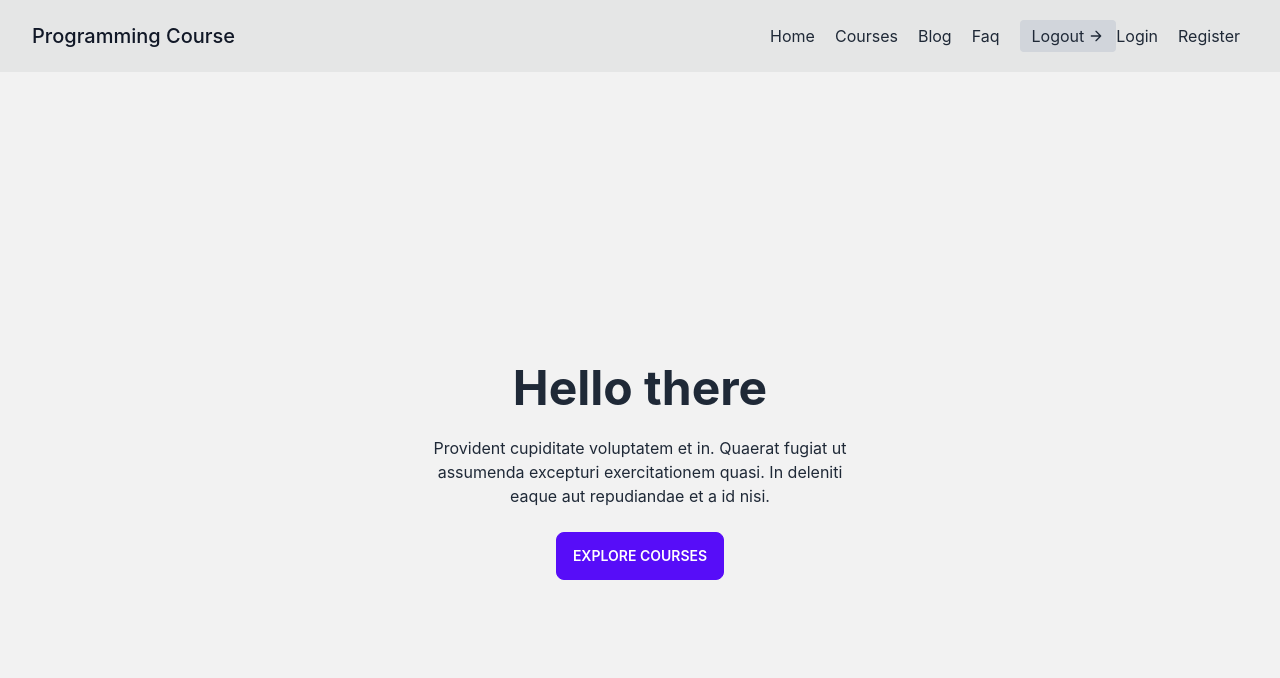
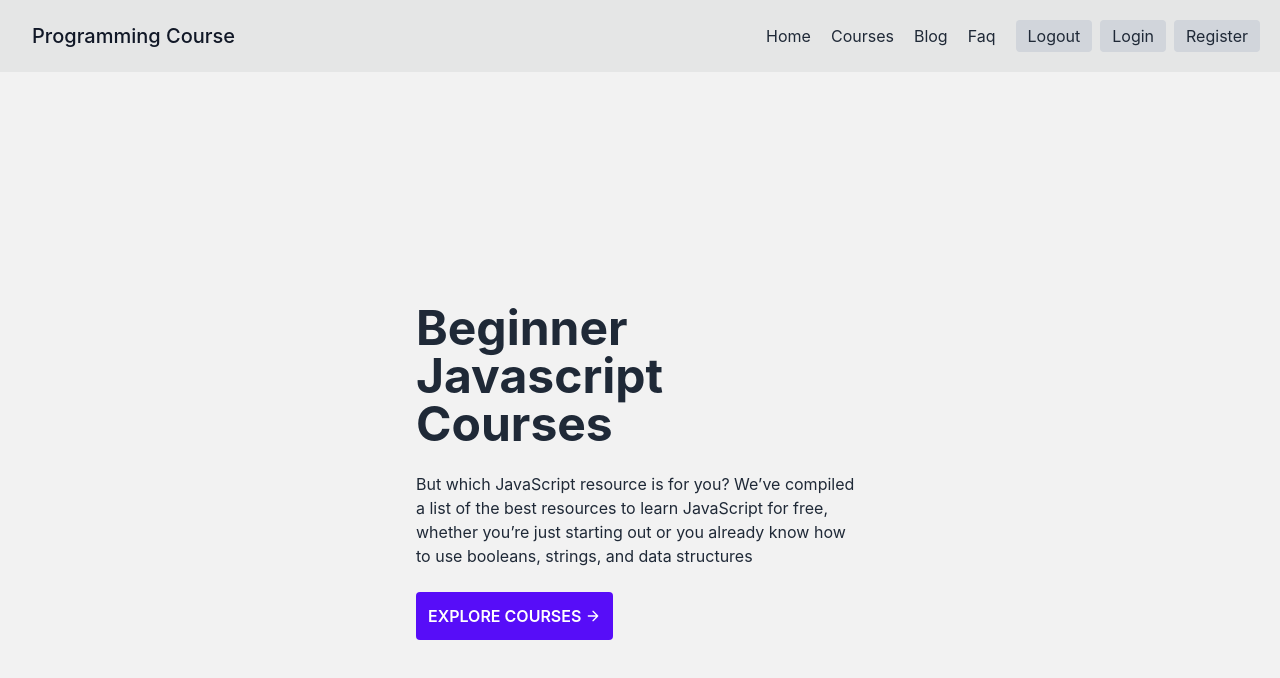
Before and after one commit to anamul101/learning-platform-clinet, a React (Create React App) app: page / in a window 1280 px wide. Shown: the top 678 px of the page. Built offline with nearby package versions, Linux system fonts and the light colour scheme.

Commit message:
explore course button

```diff
--- a/src/Pages/Chekout/Chekout.js
+++ b/src/Pages/Chekout/Chekout.js
@@ -10,7 +10,7 @@ const Chekout = () => {
                 <h2 className="card-title">{title}</h2>
                 <p>Course Price: {price}</p>
                 <div className="card-actions justify-end">
-                <button className="btn">Buy Now</button>
+                <button className="btn inline-flex items-center bg-dark-300 border-0 py-1 px-3 focus:outline-none hover:bg-dark-200 rounded text-base mt-4 md:mt-0 mr-2">Buy Now</button>
                 </div>
             </div>
         </div>
--- a/src/Pages/Courses/Courses.js
+++ b/src/Pages/Courses/Courses.js
@@ -6,8 +6,13 @@ import CourseName from '../../Sheards/CourseName/CourseName';
 const Courses = () => {
    const allCourse =useLoaderData();
     return (
-        <div className='flex mt-8'>
-            <div className='w-1/5'>
+        <>
+             <h1 className="text-center font-bold text-4xl text-dark mt-8"> Total Courses: {allCourse.length}</h1>
+
+            <div className='flex mt-12'>
+
+                <div className='w-1/5 p-8 mr-12 bg-stone-700'>
+                    <h1 className="text-center font-bold text-2xl text-white"> Course Name</h1>
                     {
                         allCourse.map(titles =><CourseName
                             key={titles.id}
@@ -15,7 +20,7 @@ const Courses = () => {
                         ></CourseName>)
                     }
                 </div>
-            <div className='w-4/5 grid grid-cols-3 gap-4'>
+                <div className='w-4/5 grid grid-cols-3 gap-4 '>
                     {
                         allCourse.map(course=><CouresDetails
                             key={course.id}
@@ -24,6 +29,9 @@ const Courses = () => {
                     }
                 </div>
             </div>
+            {/* heror */}
+
+        </>
     );
 };
 
--- a/src/Pages/Home/Home.js
+++ b/src/Pages/Home/Home.js
@@ -1,14 +1,32 @@
 import React from 'react';
 import { Link } from 'react-router-dom';
+import image from '../../../src/Assets/Hero.png'
 
 const Home = () => {
     return (
         <div className="hero min-h-screen bg-base-200">
-            <div className="hero-content text-center">
+            <div className="hero-content">
                 <div className="max-w-md">
-                <h1 className="text-5xl font-bold">Hello there</h1>
-                <p className="py-6">Provident cupiditate voluptatem et in. Quaerat fugiat ut assumenda excepturi exercitationem quasi. In deleniti eaque aut repudiandae et a id nisi.</p>
-                <button className="btn btn-primary"><Link to='/course'>Explore Courses</Link></button>
+                <h1 className="text-5xl font-bold">Beginner Javascript Courses</h1>
+                <p className="py-6">But which JavaScript resource is for you? We’ve compiled a list of the best resources to learn JavaScript for free, whether you’re just starting out or you already know how to use booleans, strings, and data structures</p>
+
+                <button className="btn btn-primary inline-flex items-center border-0 py-1 px-3 focus:outline-none rounded text-base mt-4 md:mt-0">
+                        <Link to='/course'>
+                            Explore Courses
+
+                        </Link>
+                                <svg
+                                fill='none'
+                                stroke='currentColor'
+                                strokeLinecap='round'
+                                strokeLinejoin='round'
+                                strokeWidth='2'
+                                className='w-4 h-4 ml-1'
+                                viewBox='0 0 24 24'
+                                >
+                                <path d='M5 12h14M12 5l7 7-7 7'></path>
+                            </svg>
+                    </button>
                 </div>
             </div>
         </div>
--- a/src/Sheards/CourseDetails/CouresDetails.js
+++ b/src/Sheards/CourseDetails/CouresDetails.js
@@ -10,9 +10,23 @@ const CouresDetails = ({course}) => {
                 <figure><img className='h-[80px]' src={image} alt="Shoes" /></figure>
                 <div className="card-body">
                     <h2 className="card-title">{title}</h2>
-                    <p>{description? description.slice(0,50):"no data"}</p>
+                    <p>{description? description.slice(0,60):"no data"}...</p>
                     <div className="card-actions justify-end">
-                    <button className="btn btn-primary"><Link to={`/details/${id}`}>Course Details</Link></button>
+                    <button className="btn btn-primary">
+
+                        <Link to={`/details/${id}`}>Course Details</Link>
+                        <svg
+                        fill='none'
+                        stroke='currentColor'
+                        strokeLinecap='round'
+                        strokeLinejoin='round'
+                        strokeWidth='2'
+                        className='w-4 h-4 ml-1'
+                        viewBox='0 0 24 24'
+                        >
+                        <path d='M5 12h14M12 5l7 7-7 7'></path>
+                        </svg>
+                        </button>
                     </div>
                 </div>
             </div>
--- a/src/Sheards/CourseName/CourseName.js
+++ b/src/Sheards/CourseName/CourseName.js
@@ -3,8 +3,9 @@
 const CourseName = ({titles}) => {
 
     return (
-        <div className=''>
-            <h1>{titles.title}</h1>
+        <div className=' text-white'>
+
+            <h1 className="mt-2 text-bold">{titles.title}</h1>
 
         </div>
     );
--- a/src/Sheards/Header/Header.js
+++ b/src/Sheards/Header/Header.js
@@ -25,25 +25,15 @@ const Header = () => {
           <Link to='/faq' className='mr-5 hover:text-gray-900'>
             Faq
           </Link>
-          <button  className='inline-flex items-center bg-gray-300 border-0 py-1 px-3 focus:outline-none hover:bg-gray-200 rounded text-base mt-4 md:mt-0'>
+          <button  className='inline-flex items-center bg-gray-300 border-0 py-1 px-3 focus:outline-none hover:bg-gray-200 rounded text-base mt-4 md:mt-0 mr-2'>
             Logout
-            <svg
-              fill='none'
-              stroke='currentColor'
-              strokeLinecap='round'
-              strokeLinejoin='round'
-              strokeWidth='2'
-              className='w-4 h-4 ml-1'
-              viewBox='0 0 24 24'
-            >
-              <path d='M5 12h14M12 5l7 7-7 7'></path>
-            </svg>
+
           </button>
 
-          <Link to='/lognin' className='mr-5 hover:text-gray-900'>
+          <Link to='/lognin' className='inline-flex items-center bg-gray-300 border-0 py-1 px-3 focus:outline-none hover:bg-gray-200 rounded text-base mt-4 md:mt-0 mr-2'>
             Login
           </Link>
-          <Link to='/register' className='mr-5 hover:text-gray-900'>
+          <Link to='/register' className='inline-flex items-center bg-gray-300 border-0 py-1 px-3 focus:outline-none hover:bg-gray-200 rounded text-base mt-4 md:mt-0'>
             Register
           </Link>
         </nav>
```
Also changed, not shown: src/Assets/Hero.png (added). Lines whose indentation alone changed are shown as unchanged.
